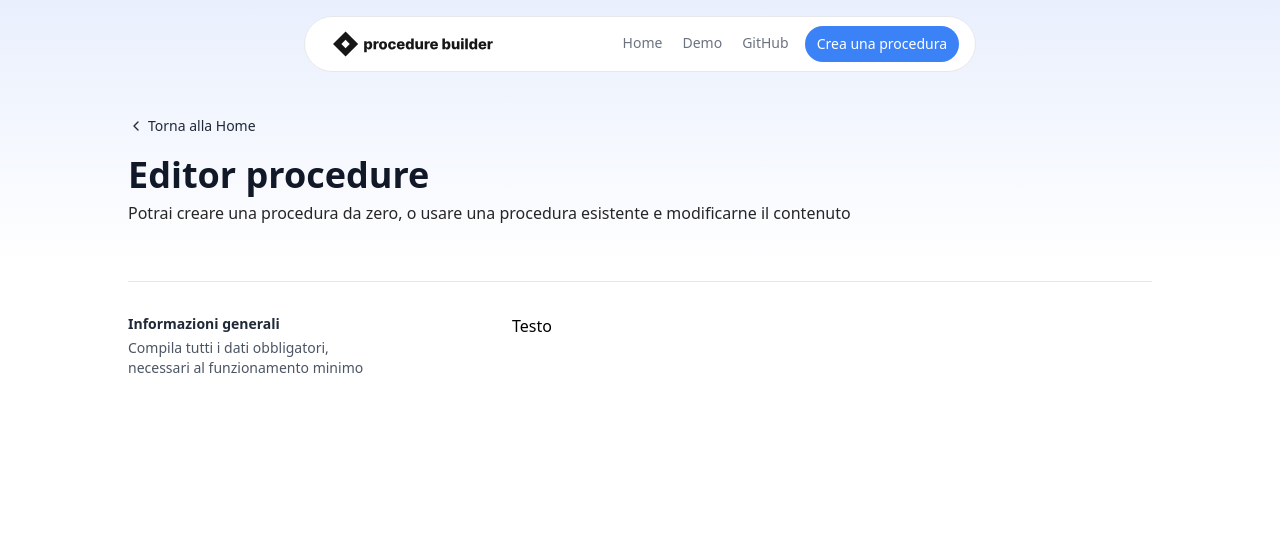
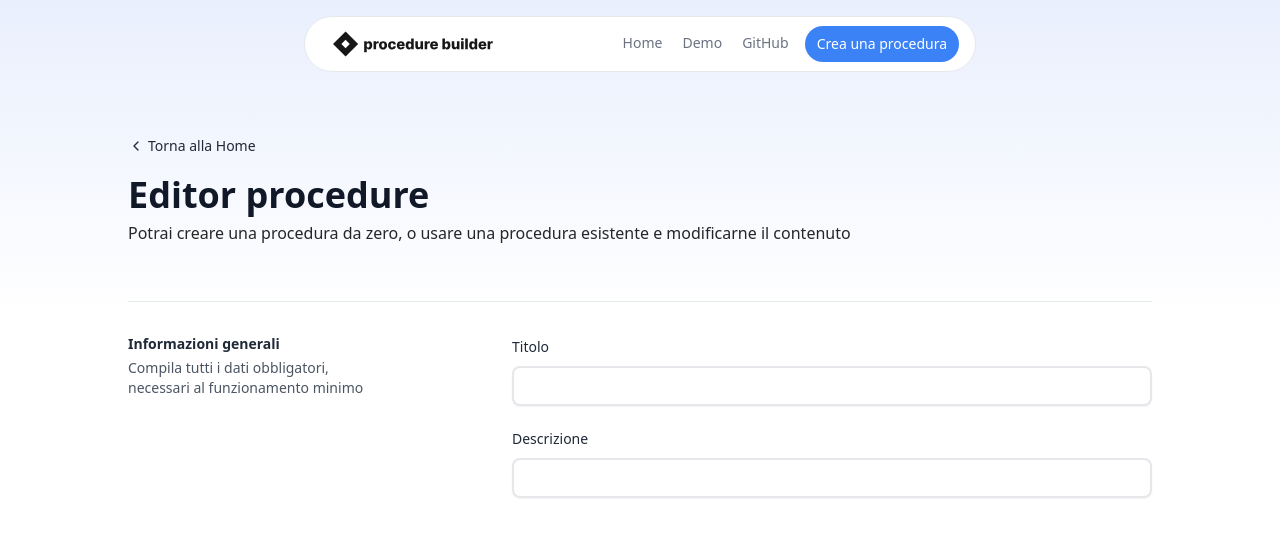
Before and after one commit to diemrt/diemrt-procedurebuilder-web, a React (Vite) app: page /procedure/editor in a window 1280 px wide. Shown: the top 536 px of the page. Built offline with nearby package versions, Linux system fonts and the light colour scheme.

Commit message:
Aggiungi il componente Input e aggiorna il modulo EditorGenericInfoForm per includere i campi Titolo e Descrizione; modifica il padding nel DefaultWrapper

```diff
--- a/src/components/DefaultWrapper/DefaultWrapper.tsx
+++ b/src/components/DefaultWrapper/DefaultWrapper.tsx
@@ -9,7 +9,7 @@ const DefaultWrapper = ({ children }: Props) => {
     <div>
       <Navbar />
 
-      <div className="bg-gradient-to-b from-blue-600/10 via-transparent pt-5">
+      <div className="bg-gradient-to-b from-blue-600/10 via-transparent pt-10">
         {children}
       </div>
     </div>
--- a/src/components/forms/ProcedureEditorForm/EditorGenericInfoForm/EditorGenericInfoForm.tsx
+++ b/src/components/forms/ProcedureEditorForm/EditorGenericInfoForm/EditorGenericInfoForm.tsx
@@ -1,3 +1,4 @@
+import Input from "../../common/Input/Input";
 import Section from "../../common/Section/Section";
 
 const EditorGenericInfoForm = () => {
@@ -6,7 +7,16 @@ const EditorGenericInfoForm = () => {
       title="Informazioni generali"
       description="Compila tutti i dati obbligatori, necessari al funzionamento minimo"
     >
-      Testo
+      <div className="col-span-2">
+        <div className="md:grid md:grid-cols-3 md:gap-5">
+          <div className="col-span-full">
+            <Input name="title" type="text" label="Titolo" />
+          </div>
+          <div className="col-span-full">
+          <Input name="description" type="text" label="Descrizione" />
+          </div>
+        </div>
+      </div>
     </Section>
   );
 };
--- /dev/null
+++ b/src/components/forms/common/Input/Input.tsx
@@ -0,0 +1,26 @@
+interface Props {
+  name: string;
+  label: string;
+  type?: React.HTMLInputTypeAttribute;
+  placeholder?: string;
+}
+const Input = ({ name, placeholder, type = 'text', label }: Props) => {
+  return (
+    <div className="space-y-2 w-full">
+      <label
+        htmlFor={name}
+        className="inline-block text-sm font-medium text-gray-800 dark:text-neutral-200"
+      >
+        {label}
+      </label>
+      <input
+        id={name}
+        type={type}
+        className="py-2 px-3 pe-11 block w-full border-2 border-gray-200 shadow-sm rounded-lg text-sm focus:border-blue-500 focus:ring-blue-500 disabled:opacity-50 disabled:pointer-events-none dark:bg-neutral-900 dark:border-neutral-700 dark:text-neutral-400 dark:placeholder-neutral-500 dark:focus:ring-neutral-600"
+        placeholder={placeholder}
+      />
+    </div>
+  );
+};
+
+export default Input;
```
